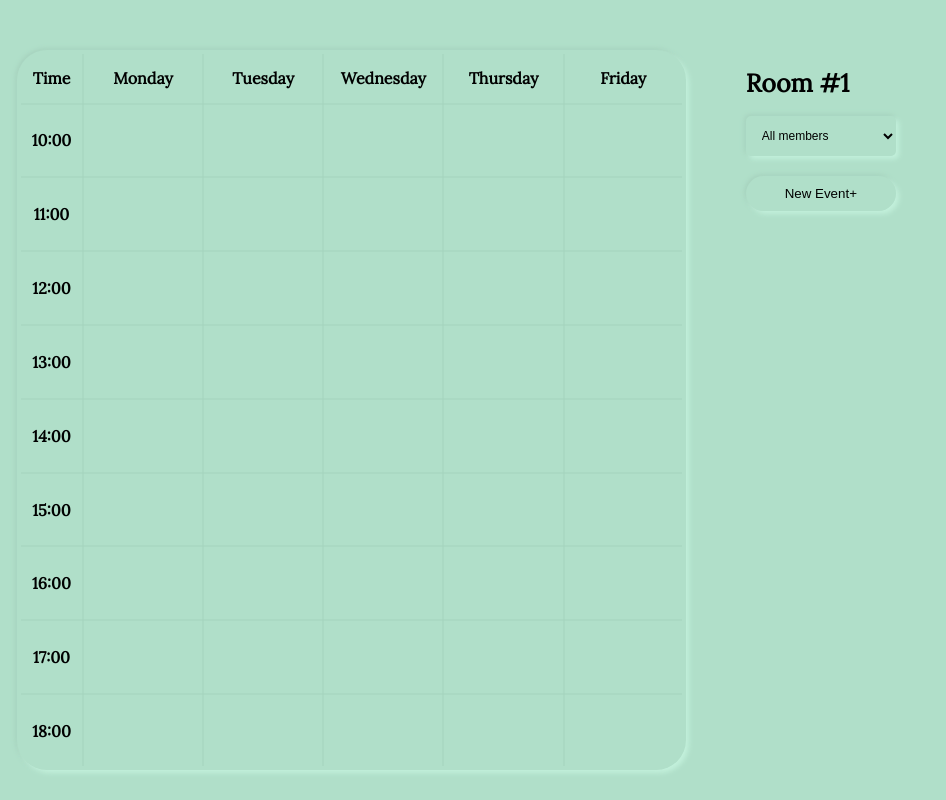
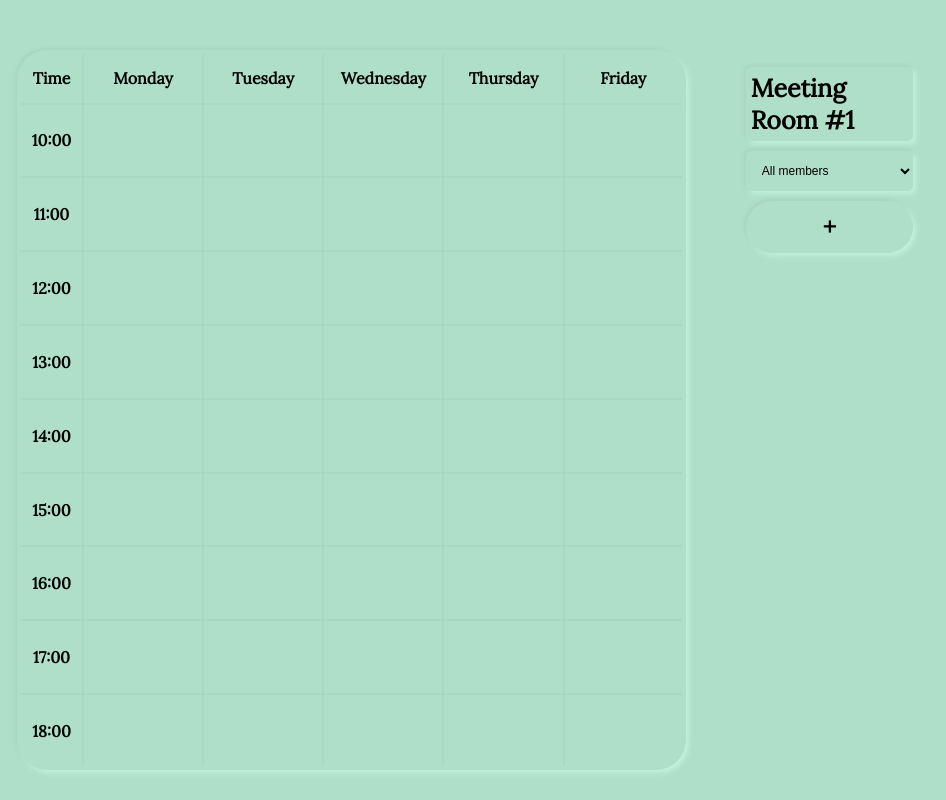
Before and after one commit to slnnzmtl/calendar-ciklum, a website built with webpack: page index.html in a window 1280 px wide. Shown: the whole page, without its empty margins (175-1121 px from the left). Built offline with nearby package versions, Linux system fonts and the light colour scheme.

Commit message:
even more neomorphism

```diff
--- a/components/calendarComponent/calendarComponent.scss
+++ b/components/calendarComponent/calendarComponent.scss
@@ -80,6 +80,11 @@ table {
         border: none;
         outline: none;
         cursor: pointer;
+        transition: ease 0.1s;
+        &:hover {
+          font-weight: bolder;
+          font-size: 18px;
+        }
         @media (max-width:800px) {
           font-size: 10px;
           margin: 0px;
--- a/components/calendarHeader/calendarHeader.js
+++ b/components/calendarHeader/calendarHeader.js
@@ -8,13 +8,13 @@ customElements.define("calendar-header", class extends HTMLElement {
 
   connectedCallback() {
     WcMixin.addAdjacentHTML(this, `
-      <h1 class="calendar-header__header">Room #1</h1>
+      <h1 class="calendar-header__header">Meeting Room #1</h1>
       <div class="calendar-header__options">
         <select
           class="calendar-header__filter"
           w-id="filterParticipant/participant"
         ></select>
-        <button w-id="buttonElem/button" class="calendar-header__button">New Event+</button>
+        <button w-id="buttonElem/button" class="calendar-header__button">+</button>
       </div>
     `);
 
--- a/components/calendarHeader/calendarHeader.scss
+++ b/components/calendarHeader/calendarHeader.scss
@@ -34,7 +34,7 @@
     align-content: center;
   }
 
-  @media (max-width: 450px) {
+  @media (max-width: 600px) {
     flex-direction: column;
     align-items: flex-start;
   }
@@ -42,15 +42,21 @@
   &__header {
     font-size: 25px;
     font-family: $font1;
+    box-shadow: $shadow1;
+    -webkit-box-shadow: $shadow1;
+    padding: 5px;
+    border-radius: 5px;
+    width: 100%;
+    box-sizing: border-box;
+    margin-bottom: 10px;
     @media (max-width: 400px) {
       font-size: 17px;
-      margin-bottom: 10px;
+      // margin-bottom: 10px;
     }
   }
 
   &__filter {
     font-size: 12px;
-    // height: 32px;
     border-radius: 5px;
     padding: 1em;
 
@@ -61,12 +67,15 @@
     border-radius: 5px;
     box-shadow: $shadow1;
     -webkit-box-shadow:  $shadow1;
-    margin-bottom: 20px;
+    margin-bottom: 10px;
     width: 100%;
     min-width: 150px;
     &:hover {
-      box-shadow: $shadow1;
-      -webkit-box-shadow:  $shadow1;
+      box-shadow: $shadow2;
+      -webkit-box-shadow:  $shadow2;
+    }
+    &:active {
+      box-shadow: $shadow3;
     }
 
     @media (max-width: 800px) {
@@ -83,42 +92,45 @@
   &__options {
     display: flex;
     flex-direction: column;
+    width: 100%;
 
     @media (max-width: 800px) {
       flex-direction: row;
-      justify-content: flex-end;
-    }
-
-    width: 50%;
-    @media (max-width: 800px) {
-      display: flex;
       height: 35px;
-      width: 50%;
-      margin-bottom: 10px;
+      width: 100%;
+      height: 100%;
+      margin: 0;
+      margin-left: 10px;
       justify-content: space-between;
     }
-    @media (max-width: 400px) {
+    @media (max-width: 600px) {
+      margin-left: 0;
       width: 100%;
+      margin-bottom: 10px;
     }
   }
 
   &__button {
     height: 100%;
-    width: 70%;
+    width: 100%;
     min-width: 150px;
-    @media (max-width: 400px) {
+    background-color: $colorMain;
+    font-size: 25px;
+    font-weight: bold;
+    font-family: $font1;
+    @media (max-width: 600px) {
       font-size: 10px;
-      height: auto;
+      height: 100%;
     }
     @media (max-width: 800px) {
       min-width: none;
       width: 50%;
+      height: 100%;
 
       font-size: 11px;
     }
     cursor: pointer;
     background-color: inherit;
-    color: #000;
     border: none;
     border-radius: $border1;
     padding: 10px 30px 10px 30px;
--- a/components/newEvent/newEvent.scss
+++ b/components/newEvent/newEvent.scss
@@ -28,7 +28,7 @@
   top: 0;
   width: 100%;
   height: 100%;
-  background-color: rgba(176, 223, 201, 0.8);
+  background-color: $colorMain;
 
   .error-message {
     background-color: rgba(255, 93, 93, 0.5);
@@ -115,12 +115,12 @@
                 box-sizing: border-box;
         outline: none;
         &:hover {
-          -webkit-box-shadow: $shadow3;
-          box-shadow: $shadow3;
+          -webkit-box-shadow: $shadow4;
+          box-shadow: $shadow4;
         }
         &:focus {
-          -webkit-box-shadow: inset  0px 1px 3px 0px rgba(0,0,0,0.3);
-                  box-shadow: inset  0px 1px 3px 0px rgba(0,0,0,0.3);
+          -webkit-box-shadow: $shadow4;
+          box-shadow: $shadow4;
         }
     }
 
--- a/components/removeEvent/removeEvent.scss
+++ b/components/removeEvent/removeEvent.scss
@@ -89,8 +89,8 @@
                       box-shadow: $shadow2;
             }
             &:active {
-              -webkit-box-shadow: inset  $shadow3;
-                      box-shadow: inset  $shadow3;
+              -webkit-box-shadow:  $shadow3;
+                      box-shadow:  $shadow3;
             }
         }
     }
--- a/styles/variables.scss
+++ b/styles/variables.scss
@@ -13,6 +13,8 @@ $font2: 'Roboto', sans-serif;
 
 $shadow1: 3px 3px 5px #c3f1dc, -1px -1px 5px #a3ceba;
 $shadow2: 3px 3px 5px #c8f1df, -1px -1px 5px #7fa091;
-$shadow3: inset 2px 2px 3px #94b3a2   ;
+$shadow3: inset 2px 2px 3px #94b3a2;
+$shadow4: inset 3px 3px 3px #89a093;
+
 
 $border1: 30px;
```
